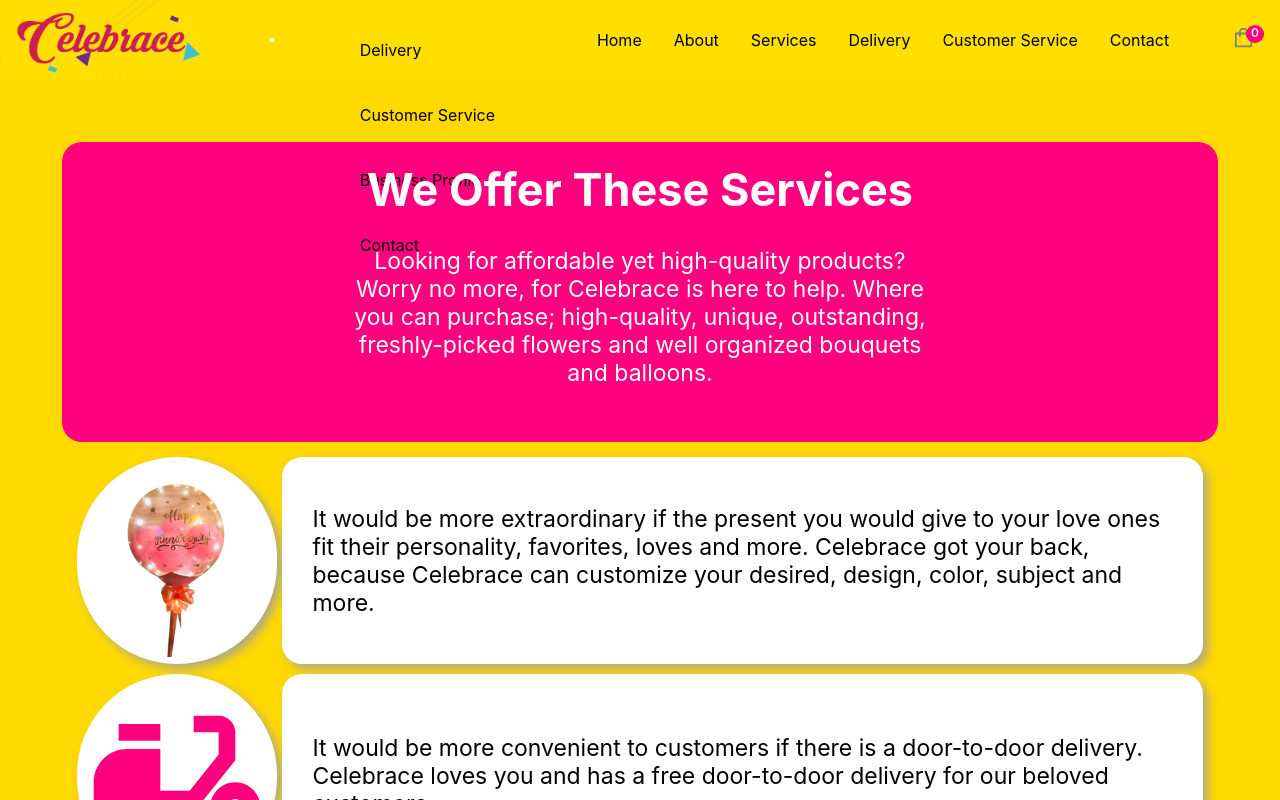
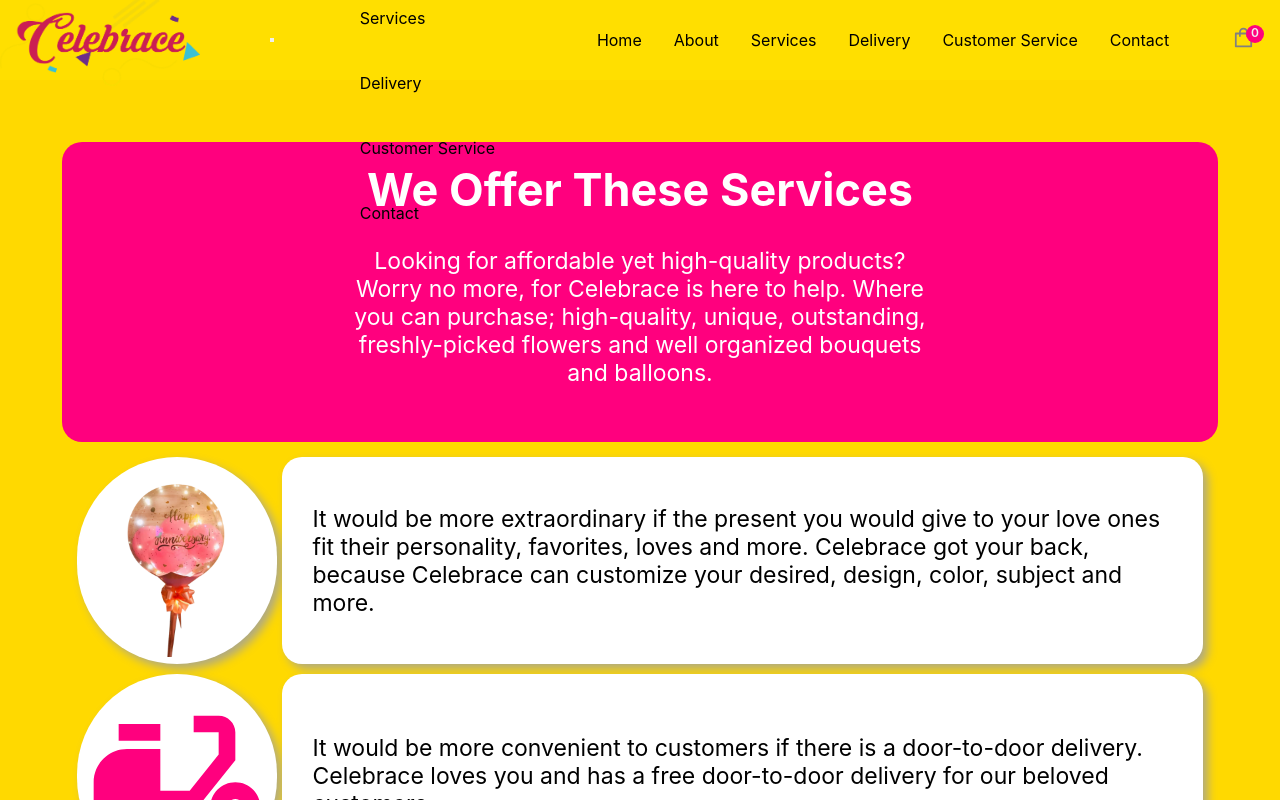
Before and after one commit to GuyWithBag/mobprog-ils, a Next.js app: page /services in a window 1280 px wide. Shown: the top 800 px of the page. Built offline with nearby package versions, Linux system fonts and the light colour scheme; a web font is replaced by a local one.

Commit message:
Sidebar fixes

```diff
--- a/components/CustomerServiceCategories.jsx
+++ b/components/CustomerServiceCategories.jsx
@@ -1,10 +1,9 @@
 import React from 'react'
-import {AiOutlineShop} from 'react-icons/ai'
 import Link from 'next/link'
 
-const CustomerServiceCategories = ( {icon = <AiOutlineShop />, text = 'lorem ipsum'} ) => {
+const CustomerServiceCategories = ( {icon, text = 'lorem ipsum'} ) => {
     return (
-    <Link href='customer-service/questions-and-answers' >
+    <Link  >
       <a className='customer-service-block'>
         <div className='customer-service-block-icon'>
           {icon}
--- a/components/QNACategorySubMenu.jsx
+++ b/components/QNACategorySubMenu.jsx
@@ -1,6 +1,6 @@
 import React from 'react'
 
-const QNACategorySubMenu = ({text, changePage}) => {
+const QNACategorySubMenu = ({key, text, changePage}) => {
   return (
     <button className='qna-category-submenu-block'>
         {text}
--- a/components/Sidebar.jsx
+++ b/components/Sidebar.jsx
@@ -7,7 +7,7 @@ const Sidebar = ( active ) => {
     <nav className={active}>
         <ul className='sidenav-menu-items'>
             <li className='navbar-toggle'>
-                <Link to='#'className='menu-bars'>
+                <Link href='/'className='menu-bars'>
                     <AiIcons.AiOutlineClose/>
                 </Link>
             </li>
@@ -37,11 +37,6 @@ const Sidebar = ( active ) => {
                 </Link>
             </div>
             <div className="nav-link">
-                <Link className="nav-link" href='/business-profile' activeStyle>
-                    <a>Business Profile</a>
-                </Link>
-            </div>
-            <div className="nav-link">
                 <Link className="nav-link" href='/contact' activeStyle>
                     <a>Contact</a>
                 </Link>
```
